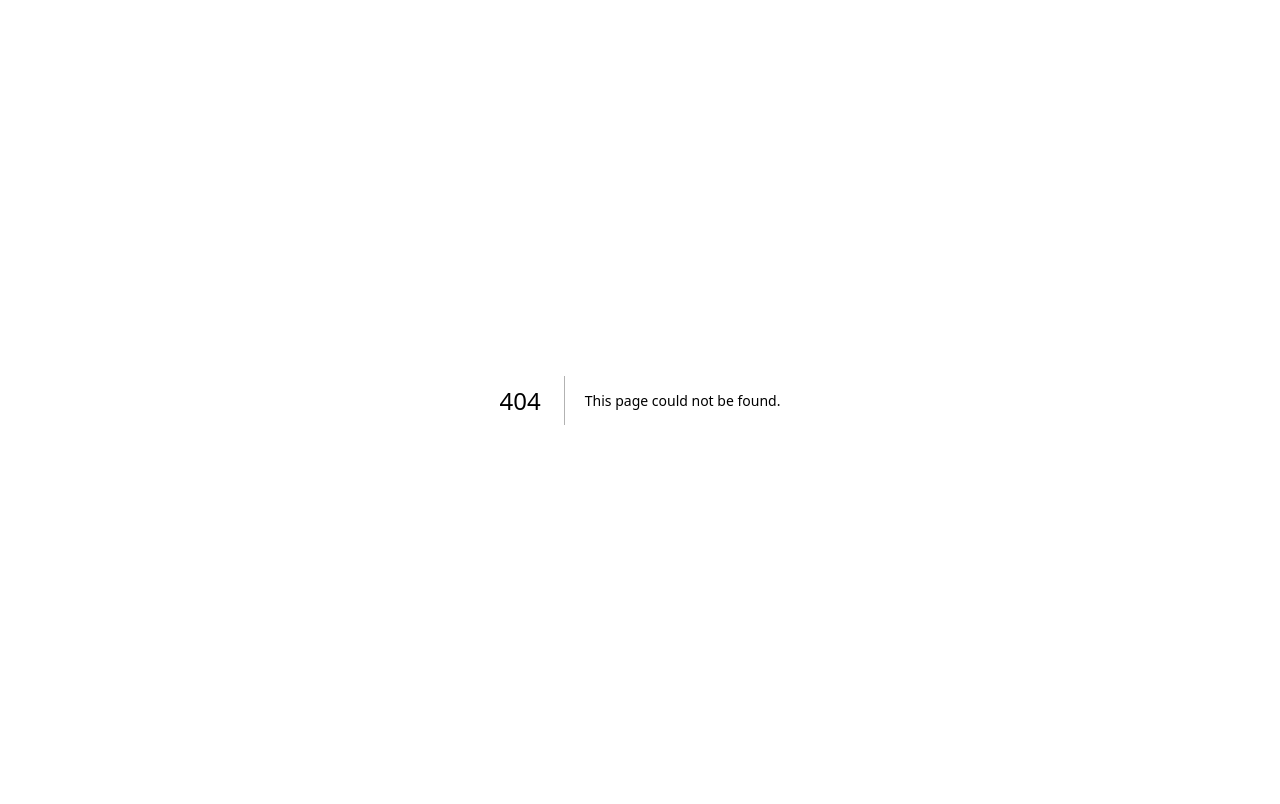
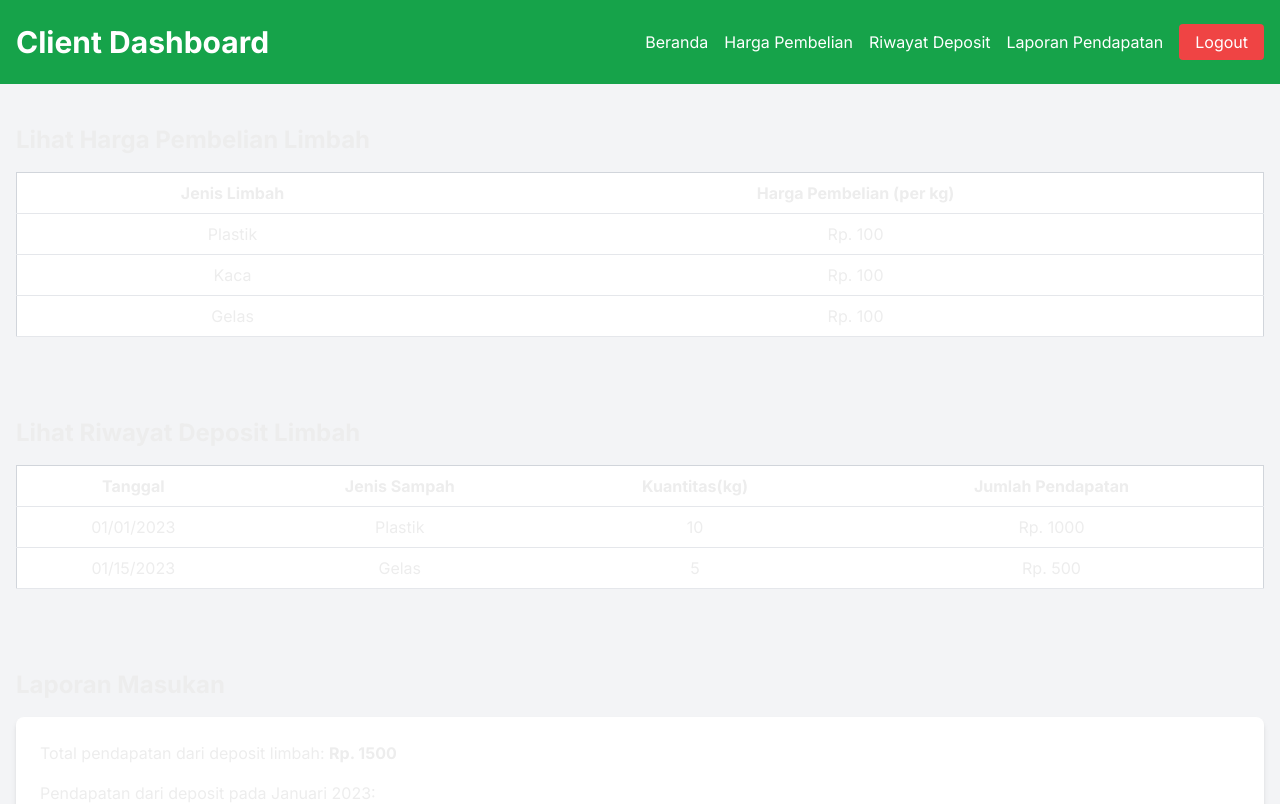
Before and after one commit to Jerrell-Marvel/manpro-client-test, a Next.js app: page /member in a window 1280 px wide. Before the commit this address had no page. Shown: the top 804 px of the page. Built offline with nearby package versions, Linux system fonts and the light colour scheme.

Commit message:
hardcode member feature

```diff
--- /dev/null
+++ b/app/member/layout.tsx
@@ -0,0 +1,24 @@
+import type { Metadata } from 'next'
+import { Inter } from 'next/font/google'
+import '../globals.css'
+
+const inter = Inter({ subsets: ['latin'] })
+
+export const metadata: Metadata = {
+  title: 'Client Dashboard - Sistem Informasi Bank Sampah',
+  description: 'Dashboard for waste management information system',
+}
+
+export default function RootLayout({
+  children,
+}: {
+  children: React.ReactNode
+}) {
+  return (
+    <html lang="en">
+      <body className={`${inter.className} bg-gray-100`}>
+        {children}
+      </body>
+    </html>
+  )
+}
--- /dev/null
+++ b/app/member/page.tsx
@@ -0,0 +1,95 @@
+export default function ClientDashboard() {
+    return (
+      <>
+        {/* Header */}
+        <header className="bg-green-600 text-white py-6">
+          <div className="max-w-7xl mx-auto px-4 flex justify-between items-center">
+            <h1 className="text-3xl font-bold">Client Dashboard</h1>
+            <nav className="space-x-4">
+              <a href="/" className="hover:text-green-300">Beranda</a>
+              <a href="#purchase-prices" className="hover:text-green-300">Harga Pembelian</a>
+              <a href="#deposit-history" className="hover:text-green-300">Riwayat Deposit</a>
+              <a href="#income-report" className="hover:text-green-300">Laporan Pendapatan</a>
+              <a href="/" className="bg-red-500 hover:bg-red-600 text-white py-2 px-4 rounded">Logout</a>
+            </nav>
+          </div>
+        </header>
+
+        {/* Main Content */}
+        <main className="max-w-7xl mx-auto px-4 py-10">
+          <section id="purchase-prices" className="mb-20">
+            <h2 className="text-2xl font-bold mb-4">Lihat Harga Pembelian Limbah</h2>
+            <table className="min-w-full bg-white border border-gray-300">
+              <thead>
+                <tr>
+                  <th className="py-2 border-b">Jenis Limbah</th>
+                  <th className="py-2 border-b">Harga Pembelian (per kg)</th>
+                </tr>
+              </thead>
+              <tbody>
+                <tr>
+                  <td className="py-2 border-b text-center">Plastik</td>
+                  <td className="py-2 border-b text-center">Rp. 100</td>
+                </tr>
+                <tr>
+                  <td className="py-2 border-b text-center">Kaca</td>
+                  <td className="py-2 border-b text-center">Rp. 100</td>
+                </tr>
+                <tr>
+                  <td className="py-2 border-b text-center">Gelas</td>
+                  <td className="py-2 border-b text-center">Rp. 100</td>
+                </tr>
+              </tbody>
+            </table>
+          </section>
+
+          <section id="deposit-history" className="mb-20">
+            <h2 className="text-2xl font-bold mb-4">Lihat Riwayat Deposit Limbah</h2>
+            <table className="min-w-full bg-white border border-gray-300">
+              <thead>
+                <tr>
+                  <th className="py-2 border-b">Tanggal</th>
+                  <th className="py-2 border-b">Jenis Sampah</th>
+                  <th className="py-2 border-b">Kuantitas(kg)</th>
+                  <th className="py-2 border-b">Jumlah Pendapatan</th>
+                </tr>
+              </thead>
+              <tbody>
+                <tr>
+                  <td className="py-2 border-b text-center">01/01/2023</td>
+                  <td className="py-2 border-b text-center">Plastik</td>
+                  <td className="py-2 border-b text-center">10</td>
+                  <td className="py-2 border-b text-center">Rp. 1000</td>
+                </tr>
+                <tr>
+                  <td className="py-2 border-b text-center">01/15/2023</td>
+                  <td className="py-2 border-b text-center">Gelas</td>
+                  <td className="py-2 border-b text-center">5</td>
+                  <td className="py-2 border-b text-center">Rp. 500</td>
+                </tr>
+              </tbody>
+            </table>
+          </section>
+
+          <section id="income-report">
+            <h2 className="text-2xl font-bold mb-4">Laporan Masukan</h2>
+            <div className="bg-white p-6 rounded-lg shadow-md">
+              <p className="mb-4">Total pendapatan dari deposit limbah: <strong>Rp. 1500</strong></p>
+              <p className="mb-4">Pendapatan dari deposit pada Januari 2023:</p>
+              <ul className="list-disc list-inside">
+                <li>Plastic: Rp. 1000</li>
+                <li>Glass: Rp. 500</li>
+              </ul>
+            </div>
+          </section>
+        </main>
+
+        {/* Footer */}
+        <footer className="bg-gray-800 text-white py-6">
+          <div className="max-w-7xl mx-auto px-4 text-center">
+            &copy; 2024 Sistem Informasi Bank Sampah. All rights reserved.
+          </div>
+        </footer>
+      </>
+    )
+  }
```
